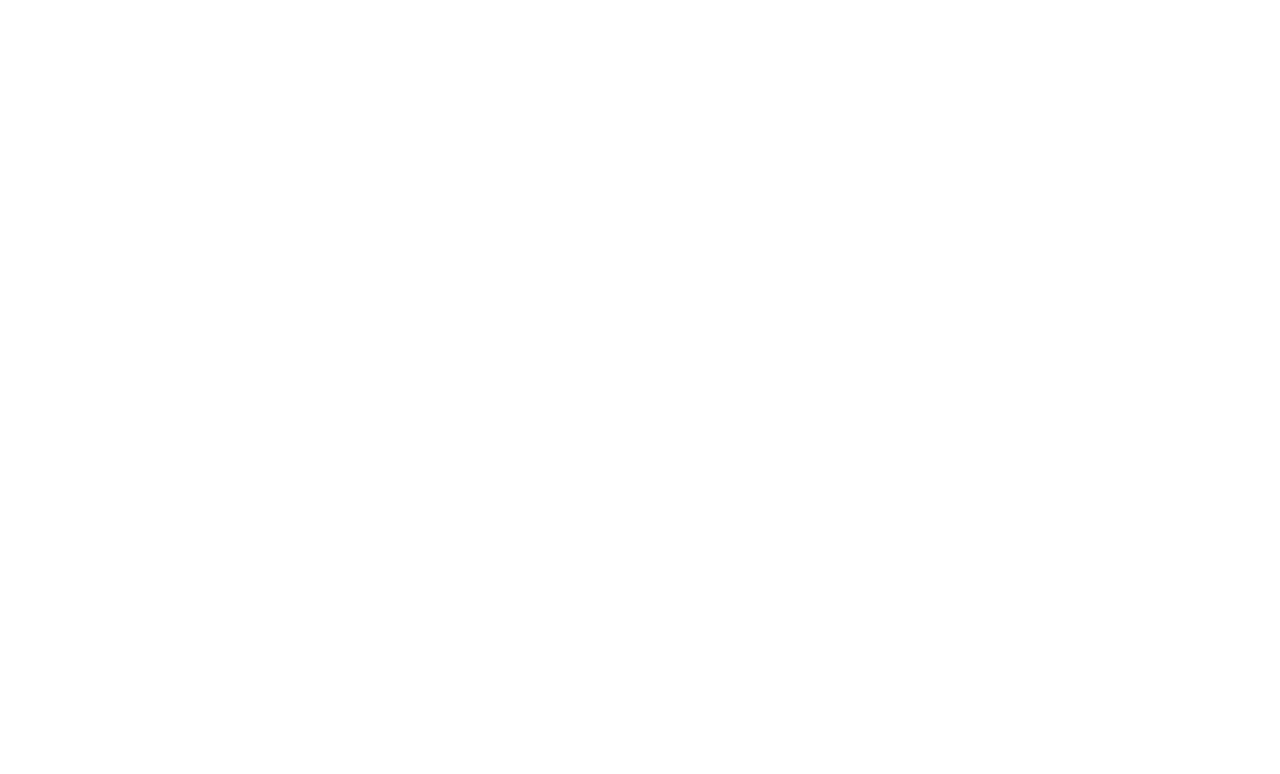
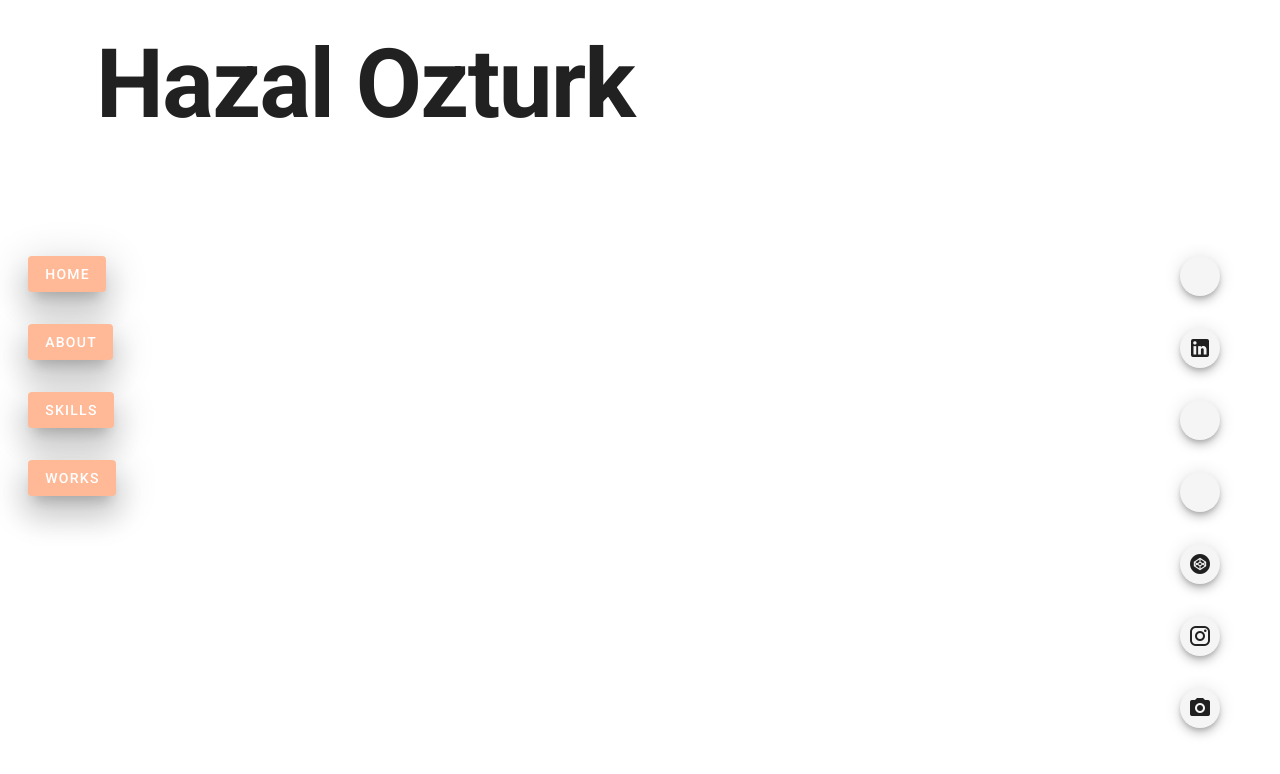
Before and after one commit to hazalozturk/hazalozturk, a Vue app: page /about in a window 1280 px wide. Shown: the top 774 px of the page. Built offline with nearby package versions, Linux system fonts and the light colour scheme.

Commit message:
Create the first home page layout

```diff
--- a/src/App.vue
+++ b/src/App.vue
@@ -1,18 +1,18 @@
 <template>
   <v-app>
     <v-content>
-      <Home/>
+      <homePage/>
     </v-content>
   </v-app>
 </template>
 
 <script>
-import Home from './components/Home';
+import homePage from './components/homePage'
 
 export default {
   name: 'App',
   components: {
-    Home,
+    homePage,
   },
   data: () => ({
     //
--- a/src/components/Home.vue
+++ /dev/null
@@ -1,35 +0,0 @@
-<template>
-  <div class="hello">
-    <h1>{{ msg }}</h1>
-  </div>
-</template>
-
-<script>
-export default {
-  name: 'PageTitle',
-  props: {
-    msg: String
-  }
-}
-</script>
-
-<!-- Add "scoped" attribute to limit CSS to this component only -->
-<style scoped>
-h1 {
-  font-size: 100px;
-}
-h3 {
-  margin: 40px 0 0;
-}
-ul {
-  list-style-type: none;
-  padding: 0;
-}
-li {
-  display: inline-block;
-  margin: 0 10px;
-}
-a {
-  color: #42b983;
-}
-</style>
--- /dev/null
+++ b/src/components/homePage.vue
@@ -0,0 +1,49 @@
+<template>
+  <v-container fluid>
+    <v-layout
+      row
+    >
+      <v-flex xs12 mb-4>
+        <h1 class="display-4 font-weight-bold py-9 mb-12 ml-12 pl-12 float-left">
+          Hazal Ozturk
+        </h1>
+      </v-flex>
+    </v-layout>
+
+    <v-layout
+      row
+    >
+      <v-flex xs2>
+        <sidebarMenu/>
+      </v-flex>
+
+      <v-flex xs8>
+        <v-img
+          :src="require('../assets/self.png')"
+          class="float-right"
+          contain
+          height="400"
+        ></v-img>
+      </v-flex>
+
+      <v-flex xs2><socialLink/></v-flex>
+    </v-layout>
+
+  </v-container>
+</template>
+
+<script>
+import socialLink from './socialLink'
+import sidebarMenu from './sidebarMenu'
+
+export default {
+  name: 'homePage',
+  components: {
+    socialLink,
+    sidebarMenu
+  },
+  data: () => ({
+    //
+  }),
+};
+</script>
--- /dev/null
+++ b/src/components/sidebarMenu.vue
@@ -0,0 +1,49 @@
+<template>
+        <v-list flat color="transparent" max-width="150px">
+            <v-list-item-group >
+                <v-list-item
+                    v-for="(sub, i) in menu"
+                    :key="i"
+                >
+                    <v-list-item-icon>
+                        <v-btn
+                            dark
+                            color="#FFB997"
+                            font="white"
+                            class="subheading mx-3"
+                            target="_blank"
+                            elevation="20"
+                        >
+                            {{ sub.title }}
+                        </v-btn>
+                    </v-list-item-icon>
+                </v-list-item>
+            </v-list-item-group>
+        </v-list>
+</template>
+
+<script>
+export default {
+    name:"sidebarMenu",
+    data: () => ({
+        menu: [
+        {
+            title: 'Home',
+            href: '#',
+        },
+        {
+            title: 'About',
+            href: '#',
+        },
+        {
+            title: 'Skills',
+            href: '#',
+        },
+        {
+            title: 'Works',
+            href: '#',
+        }
+        ]
+  }),
+};
+</script>
--- /dev/null
+++ b/src/components/socialLink.vue
@@ -0,0 +1,61 @@
+<template>
+    <v-layout justify-end>
+        <v-list flat color="transparent">
+            <v-list-item-group >
+                <v-list-item
+                v-for="(icon, i) in icons"
+                :key="`${i}-${icon.id}`"
+                >
+                    <v-list-item-icon>
+                            <v-btn
+                            :href="icon.href"
+                            fab
+                            class="subheading mx-3"
+                            target="_blank"
+                            small
+                        >
+                            <v-icon>mdi-{{ icon.title }}</v-icon>
+                        </v-btn>
+                    </v-list-item-icon>
+                </v-list-item>
+            </v-list-item-group>
+        </v-list>
+    </v-layout>
+</template>
+
+<script>
+export default {
+    name:"socialLink",
+    data: () => ({
+    icons: [
+        {
+            title: 'github-circle',
+            href: 'https://github.com/hazalozturk',
+        },
+        {
+            title: 'linkedin',
+            href: 'https://www.linkedin.com/in/hazalcanisagozturk/',
+        },
+        {
+            title: 'twitter-circle',
+            href: 'https://twitter.com/HazalOz92600198',
+        },
+        {
+            title: 'dribbble',
+            href: 'https://dribbble.com/hazalozturk',
+        },
+        {
+            title: 'codepen',
+            href: 'https://codepen.io/hozturk',
+        },
+        {
+            title: 'instagram',
+            href: 'https://www.instagram.com/artbyhazal/?hl=en',
+        },
+        {
+            title: 'camera',
+            href: 'https://www.gurushots.com/hcanisag/photos',
+        }]
+    }),
+};
+</script>
```
